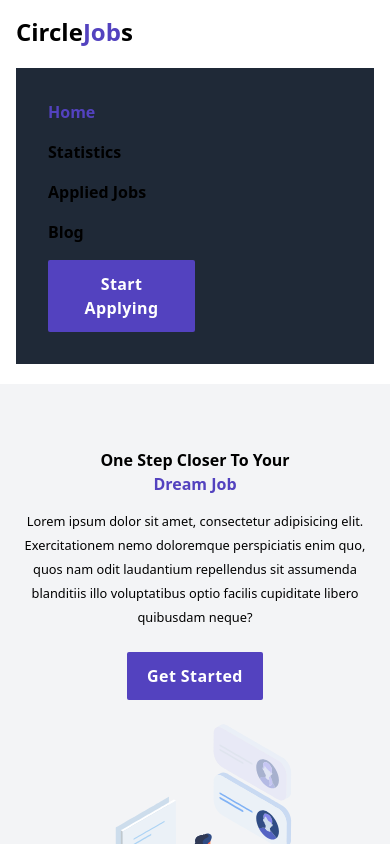
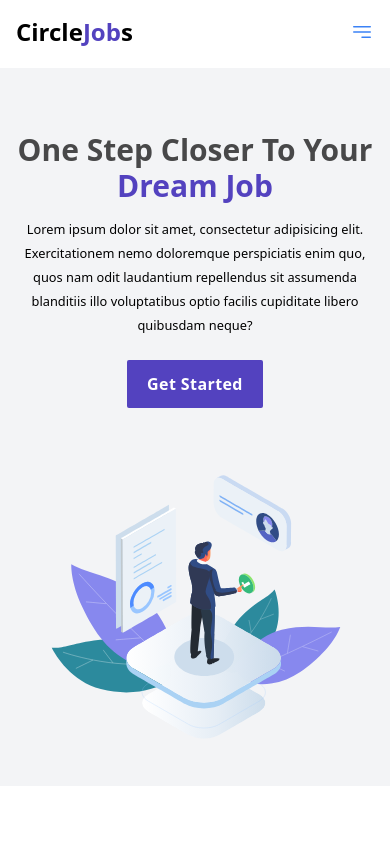
Before and after one commit to smsohag32/circle-jobs-app, a React (Vite) app: page / in a window 390 px wide. Shown: the top 844 px of the page. Built offline with nearby package versions, Linux system fonts and the light colour scheme.

Commit message:
header navbar responsive done

```diff
--- a/src/components/Header.jsx
+++ b/src/components/Header.jsx
@@ -1,53 +1,59 @@
-import React from "react";
+import React, { useState } from "react";
 import { Link, NavLink } from "react-router-dom";
-
+import { Bars3BottomRightIcon, XMarkIcon } from "@heroicons/react/24/solid";
 const Header = () => {
+  const [isOpen, setIsOpen] = useState(false);
   return (
     <div className="flex flex-col gap-5 md:gap-0 md:flex-row md:justify-between md:items-center default-container mt-4 md:mt-0 ">
-      <div className="">
+      <div className="flex justify-between items-center">
         <h3 className="font-extrabold text-2xl">
           <Link to="/">
             Circle<span className="primary-text">Job</span>s
           </Link>
         </h3>
+        <span onClick={() => setIsOpen(!isOpen)}>
+          <span className="md:hidden">
+            {isOpen ? (
+              <XMarkIcon className="h-6 w-6 text-blue-500" />
+            ) : (
+              <Bars3BottomRightIcon className="h-6 w-6 text-blue-500" />
+            )}
+          </span>
+        </span>
       </div>
-      <ul className="flex gap-4 flex-col md:flex-row bg-gray-800 p-8 text-white md:bg-transparent md:text-black font-bold text-base">
+      <ul
+        className={`flex absolute md:static gap-4 flex-col md:flex-row bg-blue-50 p-8 md:bg-transparent md:text-black font-bold text-base ${
+          isOpen
+            ? "top-16 mt-1 z-50 duration-700 left-0"
+            : "-top-80 duration-700"
+        }`}
+      >
         <NavLink
-          className={({ isActive }) =>
-            isActive ? "primary-text" : "text-black"
-          }
+          className={({ isActive }) => (isActive ? "primary-text" : "")}
           to="/"
         >
           Home
         </NavLink>
         <NavLink
-          className={({ isActive }) =>
-            isActive ? "primary-text" : "text-black"
-          }
+          className={({ isActive }) => (isActive ? "primary-text" : "")}
           to="/statistic"
         >
           Statistics
         </NavLink>
         <NavLink
-          className={({ isActive }) =>
-            isActive ? "primary-text" : "text-black"
-          }
+          className={({ isActive }) => (isActive ? "primary-text" : "")}
           to="/applied"
         >
           Applied Jobs
         </NavLink>
         <NavLink
-          className={({ isActive }) =>
-            isActive ? "primary-text" : "text-black"
-          }
+          className={({ isActive }) => (isActive ? "primary-text" : "")}
           to="/blog"
         >
           Blog
         </NavLink>
         <Link to="/">
-          <button className="primary-btn md:hidden w-[50%]">
-            Start Applying
-          </button>
+          <button className="primary-btn md:hidden ">Start Applying</button>
         </Link>
       </ul>
       <Link to="/">
--- a/src/components/HeaderBanner.jsx
+++ b/src/components/HeaderBanner.jsx
@@ -7,9 +7,9 @@ const HeaderBanner = () => {
   return (
     <div className="default-container pt-16 md:pt-0 flex items-center  md:justify-between gap-5 flex-col md:flex-row">
       <div className="w-full text-center md:text-start">
-        <h1 className="title md:text-6xl font-bold mb-3">
-          One Step Closer To Your <br />
-          <span className="primary-text">Dream Job</span>
+        <h1 className="title md:text-6xl text-3xl font-bold mb-3">
+          <span className="opacity-70">One Step Closer To Your</span> <br />
+          <span className="primary-text opacity-100">Dream Job</span>
         </h1>
         <p className="mb-6">
           <small>
```
